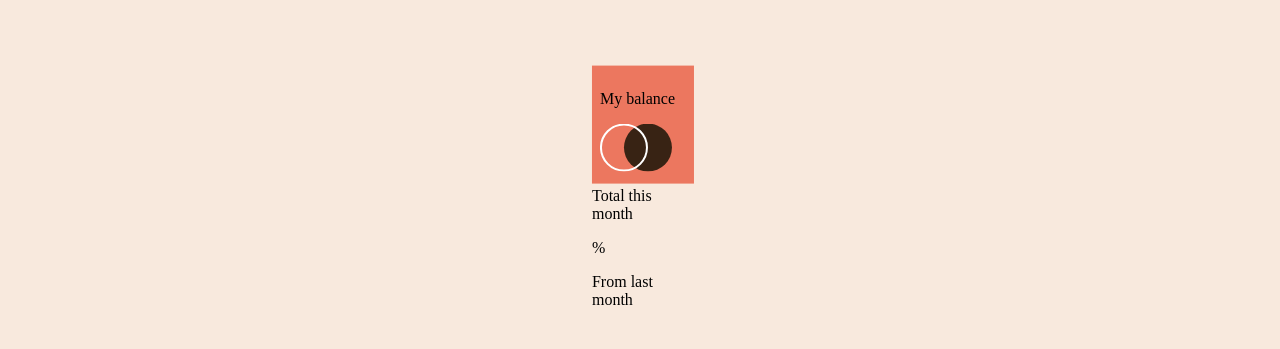
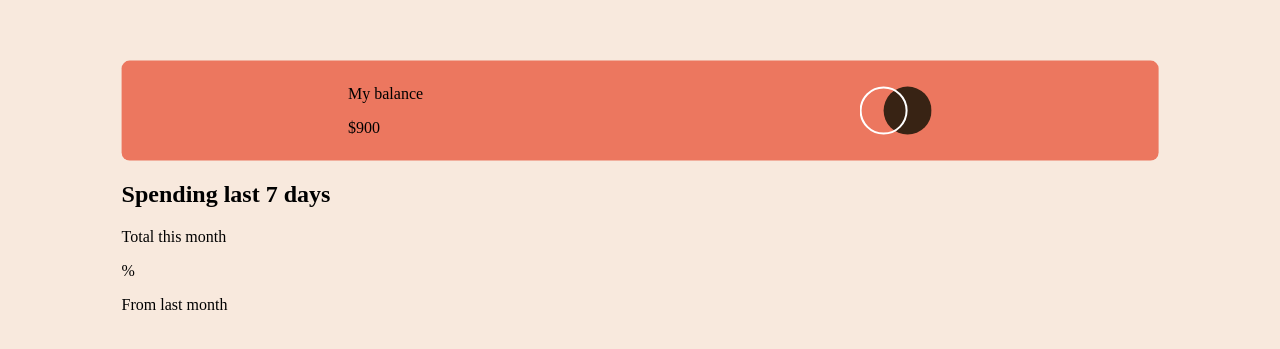
Before and after one commit to Vilhelm-Ian/expenses-chart-component-fronte-end-mentor, a Next.js app: page / in a window 1280 px wide. Shown: the part 205-554 px from the top of the page. Built offline with nearby package versions, Linux system fonts and the light colour scheme.

Commit message:
added flex

```diff
--- a/pages/index.tsx
+++ b/pages/index.tsx
@@ -15,7 +15,7 @@ const Home: NextPage = () => {
         <div className={styles.expense}>
           <div className={styles.expense__left}>
             <p>My balance</p>
-            <p className="Balance"></p>
+            <p className="balance">$900</p>
           </div>
           <img src="/images/logo.svg"></img>
         </div>
--- a/styles/Home.module.scss
+++ b/styles/Home.module.scss
@@ -1,6 +1,7 @@
 @use "config";
 
 .container {
+  width: 90%;
   position: absolute;
   top: 50%;
   left: 50%;
@@ -9,5 +10,6 @@
 
 .expense {
   @include config.card;
+  justify-content: space-around;
   background: config.$soft-red;
 }
--- a/styles/_config.scss
+++ b/styles/_config.scss
@@ -11,10 +11,7 @@ $default-weight: 400;
 $heavier-weight: 700;
 
 @mixin card {
-	border {
-		radius: 8px;
-	}
-	position: absolute;
+	border-radius: 8px;
 	padding: 0.5rem;
-	width: 90%;
+	display: flex;
 }
```
